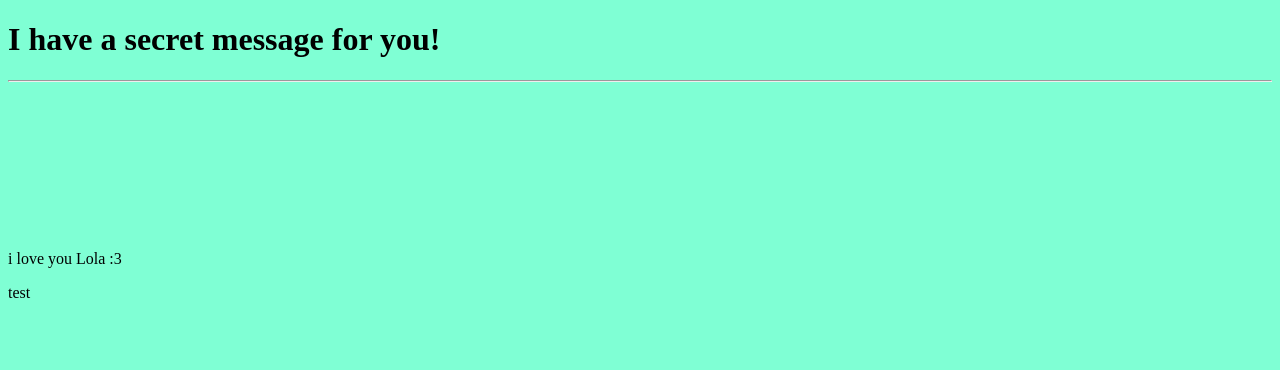
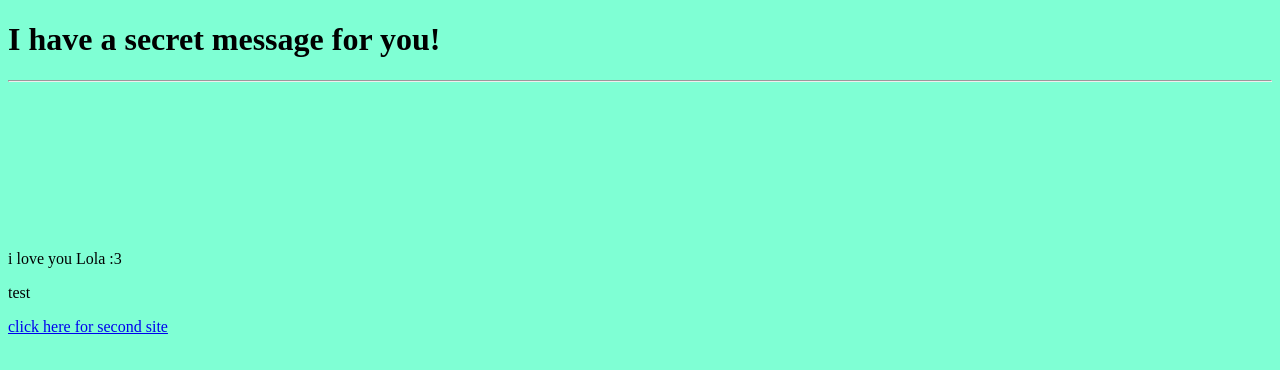
Before and after one commit to AndrewDeAsevedo/websitetest, a plain HTML site: page index.html in a window 1280 px wide. Drawn offline with Linux system fonts and the light colour scheme.

Commit message:
trying to access second page

```diff
--- a/index.html
+++ b/index.html
@@ -13,6 +13,7 @@
         <br><br><br><br><br><br><br><br>
         <p> i love you Lola :3</p>
         <p> test</p>
+        <a href="second_page.html"> <p>click here for second site</p></a>
     </body>
 
 </html>
```
